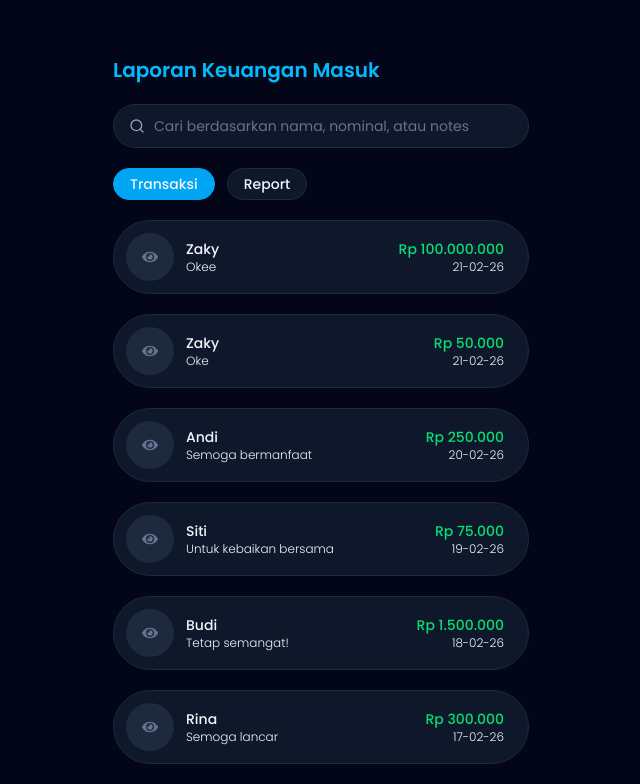
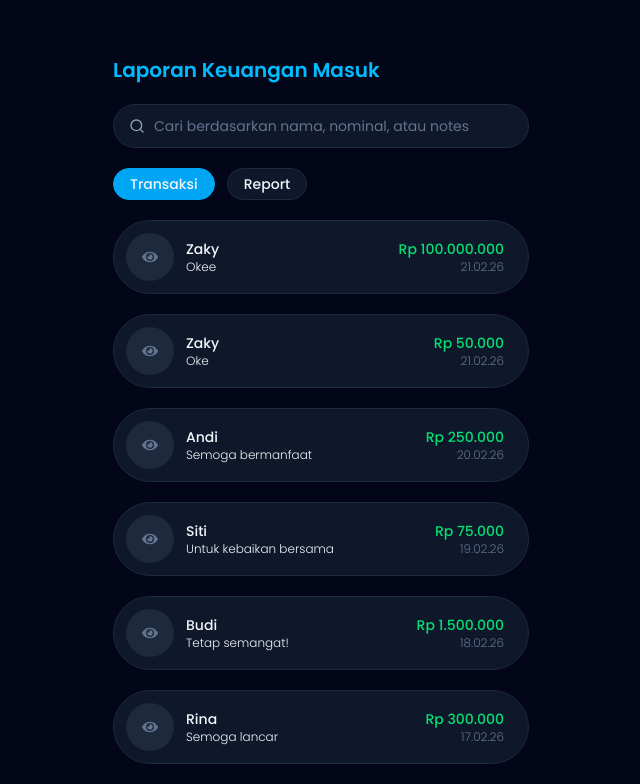
Before and after one commit to IlhamSoejudAlkahfiardy/forsharing-co, a Next.js app: page / in a window 1280 px wide. Shown: the top 784 px of the page, without its empty margins (319-959 px from the left). Built offline with nearby package versions, Linux system fonts and the light colour scheme.

Commit message:
Update button styles for better hover effects and standardize date format in donations data

```diff
--- a/app/page.tsx
+++ b/app/page.tsx
@@ -57,8 +57,8 @@ export default function Home() {
             onChange={(e) => setSearch(e.target.value)}
           />
           <div className="flex w-full items-center gap-3">
-            <Button size="sm" className={`rounded-full border px-4 ${page === "transaction" ? 'bg-sky-500 border-sky-500 text-slate-100' : 'bg-slate-900 border-slate-800 text-slate-100'} `} onClick={() => setPage("transaction")}>Transaksi</Button>
-            <Button size="sm" className={`rounded-full border px-4 ${page === "report" ? 'bg-sky-500 border-sky-500 text-slate-100' : 'bg-slate-900 border-slate-800 text-slate-100'} `} onClick={() => setPage("report")}>Report</Button>
+            <Button size="sm" className={`rounded-full border cursor-pointer px-4 ${page === "transaction" ? 'bg-sky-500 hover:bg-sky-500 border-sky-500 text-slate-100' : 'bg-slate-900 hover:bg-slate-900 border-slate-800 text-slate-100'} `} onClick={() => setPage("transaction")}>Transaksi</Button>
+            <Button size="sm" className={`rounded-full border cursor-pointer px-4 ${page === "report" ? 'bg-sky-500 hover:bg-sky-500 border-sky-500 text-slate-100' : 'bg-slate-900 hover:bg-slate-900 border-slate-800 text-slate-100'} `} onClick={() => setPage("report")}>Report</Button>
           </div>
           {page === "transaction" && (
             <div className="flex flex-col gap-5 w-full">
@@ -88,7 +88,7 @@ export default function Home() {
                     <p className="text-sm text-end font-medium text-green-400">
                       {formatRupiah(item.amount)}
                     </p>
-                    <p className="text-xs text-end font-light text-slate-100">
+                    <p className="text-xs text-end font-light text-slate-500">
                       {item.date}
                     </p>
                   </div>
--- a/assets/donations.ts
+++ b/assets/donations.ts
@@ -4,7 +4,7 @@ export const donations = [
     name: "Zaky",
     amount: 100000000,
     notes: "Okee",
-    date: "21-02-26",
+    date: "21.02.26",
     image: "/images/capture/zaky-1.png",
   },
   {
@@ -12,7 +12,7 @@ export const donations = [
     name: "Zaky",
     amount: 50000,
     notes: "Oke",
-    date: "21-02-26",
+    date: "21.02.26",
     image: "/images/capture/zaky-1.png",
   },
   {
@@ -20,7 +20,7 @@ export const donations = [
     name: "Andi",
     amount: 250000,
     notes: "Semoga bermanfaat",
-    date: "20-02-26",
+    date: "20.02.26",
     image: "/images/capture/zaky-1.png",
   },
   {
@@ -28,7 +28,7 @@ export const donations = [
     name: "Siti",
     amount: 75000,
     notes: "Untuk kebaikan bersama",
-    date: "19-02-26",
+    date: "19.02.26",
     image: "/images/capture/zaky-1.png",
   },
   {
@@ -36,7 +36,7 @@ export const donations = [
     name: "Budi",
     amount: 1500000,
     notes: "Tetap semangat!",
-    date: "18-02-26",
+    date: "18.02.26",
     image: "/images/capture/zaky-1.png",
   },
   {
@@ -44,7 +44,7 @@ export const donations = [
     name: "Rina",
     amount: 300000,
     notes: "Semoga lancar",
-    date: "17-02-26",
+    date: "17.02.26",
     image: "/images/capture/zaky-1.png",
   },
   {
@@ -52,7 +52,7 @@ export const donations = [
     name: "Doni",
     amount: 125000,
     notes: "Sedikit bantuan",
-    date: "16-02-26",
+    date: "16.02.26",
     image: "/images/capture/zaky-1.png",
   },
   {
@@ -60,7 +60,7 @@ export const donations = [
     name: "Maya",
     amount: 2000000,
     notes: "Semoga cepat tercapai",
-    date: "15-02-26",
+    date: "15.02.26",
     image: "/images/capture/zaky-1.png",
   },
   {
@@ -68,7 +68,7 @@ export const donations = [
     name: "Fajar",
     amount: 90000,
     notes: "Ikut berkontribusi",
-    date: "14-02-26",
+    date: "14.02.26",
     image: "/images/capture/zaky-1.png",
   },
   {
@@ -76,7 +76,7 @@ export const donations = [
     name: "Lina",
     amount: 450000,
     notes: "Semoga sukses selalu",
-    date: "13-02-26",
+    date: "13.02.26",
     image: "/images/capture/zaky-1.png",
   },
   {
@@ -84,7 +84,7 @@ export const donations = [
     name: "Arif",
     amount: 600000,
     notes: "Semangat terus!",
-    date: "12-02-26",
+    date: "12.02.26",
     image: "/images/capture/zaky-1.png",
   },
   {
@@ -92,7 +92,7 @@ export const donations = [
     name: "Nina",
     amount: 110000,
     notes: "Semoga membantu",
-    date: "11-02-26",
+    date: "11.02.26",
     image: "/images/capture/zaky-1.png",
   },
 ];
```
